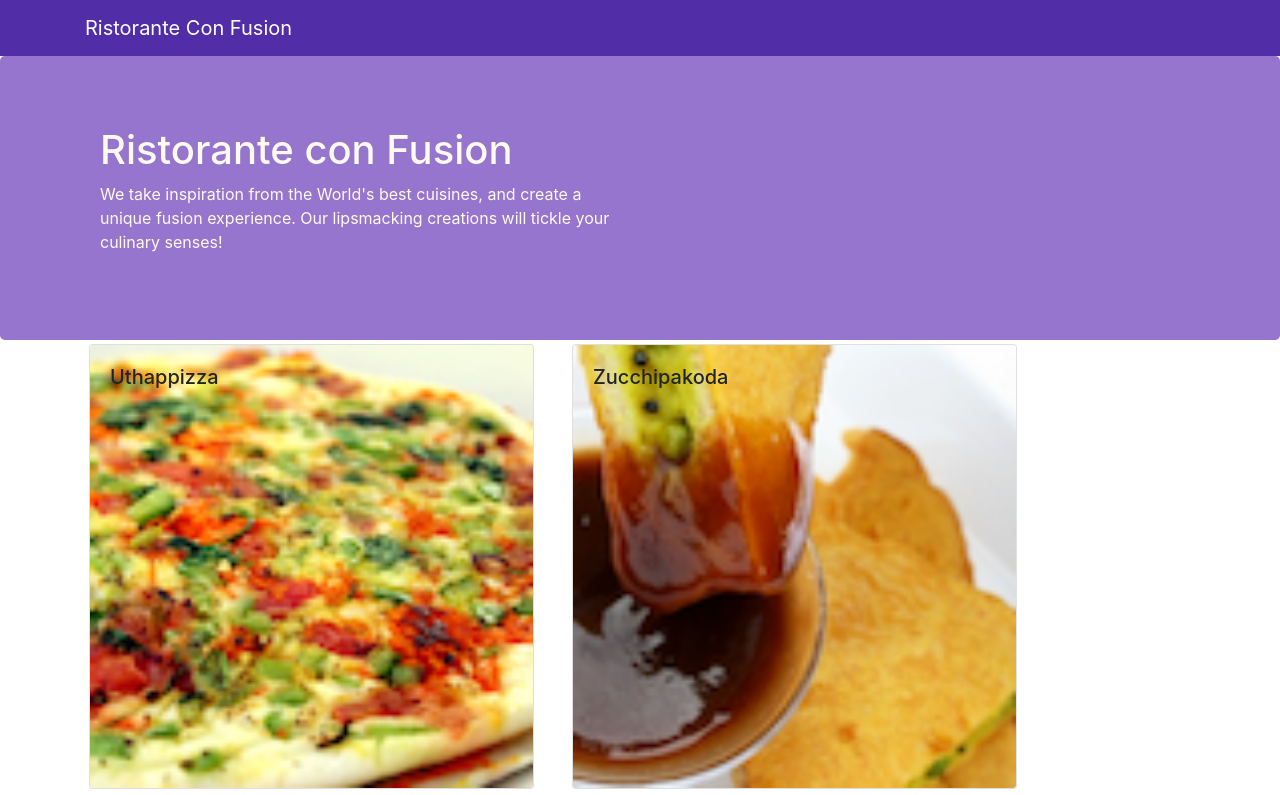
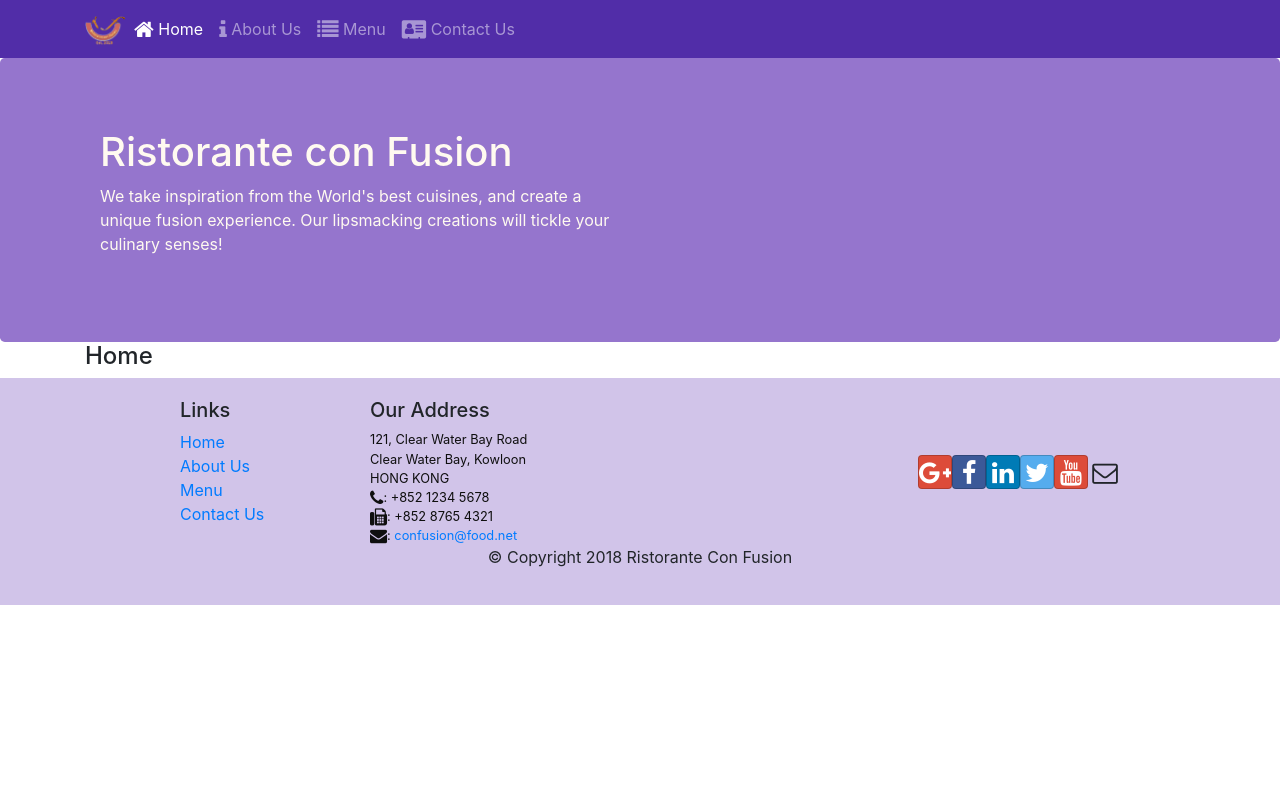
Before and after one commit to abdullahsiddiqui9999/conFusion-react-front-end, a React (Create React App) app: page /home in a window 1280 px wide. Shown: the top 795 px of the page. Built offline with nearby package versions, Linux system fonts and the light colour scheme.

Commit message:
Added router

```diff
--- a/package.json
+++ b/package.json
@@ -14,6 +14,7 @@
     "react": "^17.0.2",
     "react-dom": "^17.0.2",
     "react-popper": "^0.9.2",
+    "react-router-dom": "^4.2.2",
     "react-scripts": "4.0.3",
     "reactstrap": "^5.0.0",
     "web-vitals": "^1.0.1"
--- a/src/App.js
+++ b/src/App.js
@@ -1,13 +1,16 @@
 import React, { Component } from "react";
 import Main from "./components/MainComponent";
+import { BrowserRouter } from "react-router-dom";
 import "./App.css";
 
 class App extends Component {
   render() {
     return (
-      <div className="App">
-        <Main />
-      </div>
+      <BrowserRouter>
+        <div className="App">
+          <Main />
+        </div>
+      </BrowserRouter>
     );
   }
 }
--- a/src/components/FooterComponent.js
+++ b/src/components/FooterComponent.js
@@ -1,4 +1,5 @@
 import React from "react";
+import { Link } from "react-router-dom";
 
 function Footer(props) {
   return (
@@ -9,16 +10,16 @@
             <h5>Links</h5>
             <ul className="list-unstyled">
               <li>
-                <a href="#">Home</a>
+                <Link to="/home">Home</Link>
               </li>
               <li>
-                <a href="#">About</a>
+                <Link to="/aboutus">About Us</Link>
               </li>
               <li>
-                <a href="#">Menu</a>
+                <Link to="/menu">Menu</Link>
               </li>
               <li>
-                <a href="contactus.html">Contact</a>
+                <Link to="/contactus">Contact Us</Link>
               </li>
             </ul>
           </div>
--- a/src/components/HeaderComponent.js
+++ b/src/components/HeaderComponent.js
@@ -1,13 +1,70 @@
+import {
+  Nav,
+  Navbar,
+  NavbarBrand,
+  NavbarToggler,
+  Collapse,
+  NavItem,
+  Jumbotron,
+} from "reactstrap";
+import { NavLink } from "react-router-dom";
 import React, { Component } from "react";
-import { Navbar, NavbarBrand, Jumbotron } from "reactstrap";
 
 class Header extends Component {
+  constructor(props) {
+    super(props);
+
+    this.toggleNav = this.toggleNav.bind(this);
+    this.state = {
+      isNavOpen: false,
+    };
+  }
+
+  toggleNav() {
+    this.setState({
+      isNavOpen: !this.state.isNavOpen,
+    });
+  }
+
   render() {
     return (
-      <React.Fragment>
-        <Navbar dark>
+      <div>
+        <Navbar dark expand="md">
           <div className="container">
-            <NavbarBrand href="/">Ristorante Con Fusion</NavbarBrand>
+            <NavbarToggler onClick={this.toggleNav} />
+            <NavbarBrand className="mr-auto" href="/">
+              <img
+                src="assets/images/logo.png"
+                height="30"
+                width="41"
+                alt="Ristorante Con Fusion"
+              />
+            </NavbarBrand>
+            <Collapse isOpen={this.state.isNavOpen} navbar>
+              <Nav navbar>
+                <NavItem>
+                  <NavLink className="nav-link" to="/home">
+                    <span className="fa fa-home fa-lg"></span> Home
+                  </NavLink>
+                </NavItem>
+                <NavItem>
+                  <NavLink className="nav-link" to="/aboutus">
+                    <span className="fa fa-info fa-lg"></span> About Us
+                  </NavLink>
+                </NavItem>
+                <NavItem>
+                  <NavLink className="nav-link" to="/menu">
+                    <span className="fa fa-list fa-lg"></span> Menu
+                  </NavLink>
+                </NavItem>
+                <NavItem>
+                  <NavLink className="nav-link" to="/contactus">
+                    <span className="fa fa-address-card fa-lg"></span> Contact
+                    Us
+                  </NavLink>
+                </NavItem>
+              </Nav>
+            </Collapse>
           </div>
         </Navbar>
         <Jumbotron>
@@ -24,7 +81,7 @@
             </div>
           </div>
         </Jumbotron>
-      </React.Fragment>
+      </div>
     );
   }
 }
--- /dev/null
+++ b/src/components/HomeComponent.js
@@ -0,0 +1,11 @@
+import React from "react";
+
+function Home(props) {
+  return (
+    <div className="container">
+      <h4>Home</h4>
+    </div>
+  );
+}
+
+export default Home;
--- a/src/components/MainComponent.js
+++ b/src/components/MainComponent.js
@@ -4,36 +4,35 @@
 import { DISHES } from "../shared/dishes";
 import Header from "./HeaderComponent";
 import Footer from "./FooterComponent";
+import Home from "./HomeComponent";
+import { Switch, Route, Redirect } from "react-router-dom";
 
 class Main extends Component {
   constructor(props) {
     super(props);
     this.state = {
       dishes: DISHES,
-      selectedDish: null,
     };
   }
 
-  onDishSelect(dishId) {
-    this.setState({ selectedDish: dishId });
-  }
+  render() {
+    const HomePage = () => {
+      return <Home />;
+    };
 
-  render() {
     return (
       <div>
         <Header />
 
-        <Menu
-          dishes={this.state.dishes}
-          onClick={(dishId) => this.onDishSelect(dishId)}
-        />
-        <DishDetail
-          dish={
-            this.state.dishes.filter(
-              (dish) => dish.id === this.state.selectedDish
-            )[0]
-          }
-        />
+        <Switch>
+          <Route path="/home" component={HomePage} />
+          <Route
+            exact
+            path="/menu"
+            component={() => <Menu dishes={this.state.dishes} />}
+          />
+          <Redirect to="/home" />
+        </Switch>
 
         <Footer />
       </div>
--- a/src/components/MenuComponent.js
+++ b/src/components/MenuComponent.js
@@ -3,7 +3,7 @@
 
 function RenderMenuItem({ dish, onClick }) {
   return (
-    <Card onClick={() => onClick(dish.id)}>
+    <Card>
       <CardImg width="100%" src={dish.image} alt={dish.name} />
       <CardImgOverlay>
         <CardTitle>{dish.name}</CardTitle>
@@ -16,7 +16,7 @@
   const menu = props.dishes.map((dish) => {
     return (
       <div className="col-12 col-md-5 m-1" key={dish.id}>
-        <RenderMenuItem dish={dish} onClick={props.onClick} />
+        <RenderMenuItem dish={dish} />
       </div>
     );
   });
```
Also changed, not shown: 1 other file (tests, documents, lock files or other folders).
